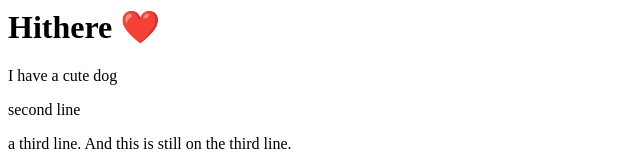
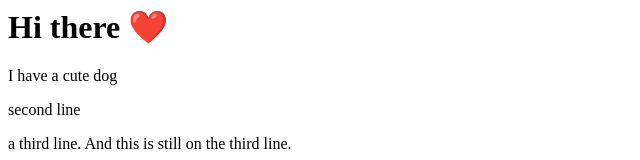
Before and after one commit to SavannahHaddad/Savannah, a plain HTML site: page index.html in a window 1280 px wide. Shown: the top 160 px of the page, without its empty margins (0-640 px from the left). Drawn offline with Linux system fonts and the light colour scheme.

Commit message:
Hi there ❤️

```diff
--- a/index.html
+++ b/index.html
@@ -1,4 +1,4 @@
-<h1>Hithere ❤️</h1>
+<h1>Hi there ❤️</h1>
 
 
 <p>I have a cute dog</p>
```
